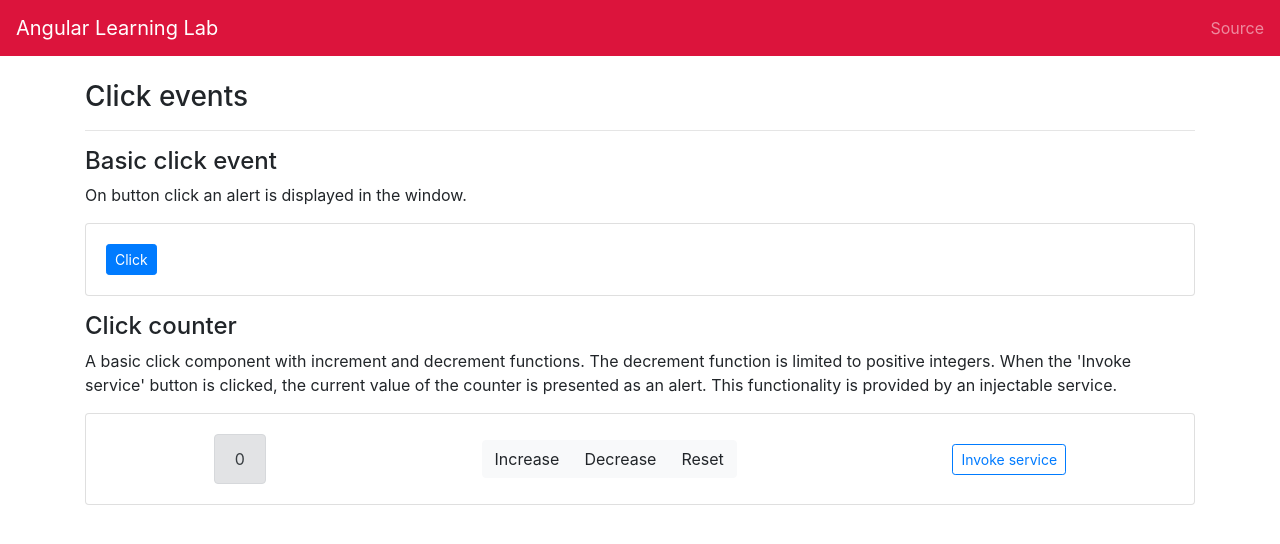
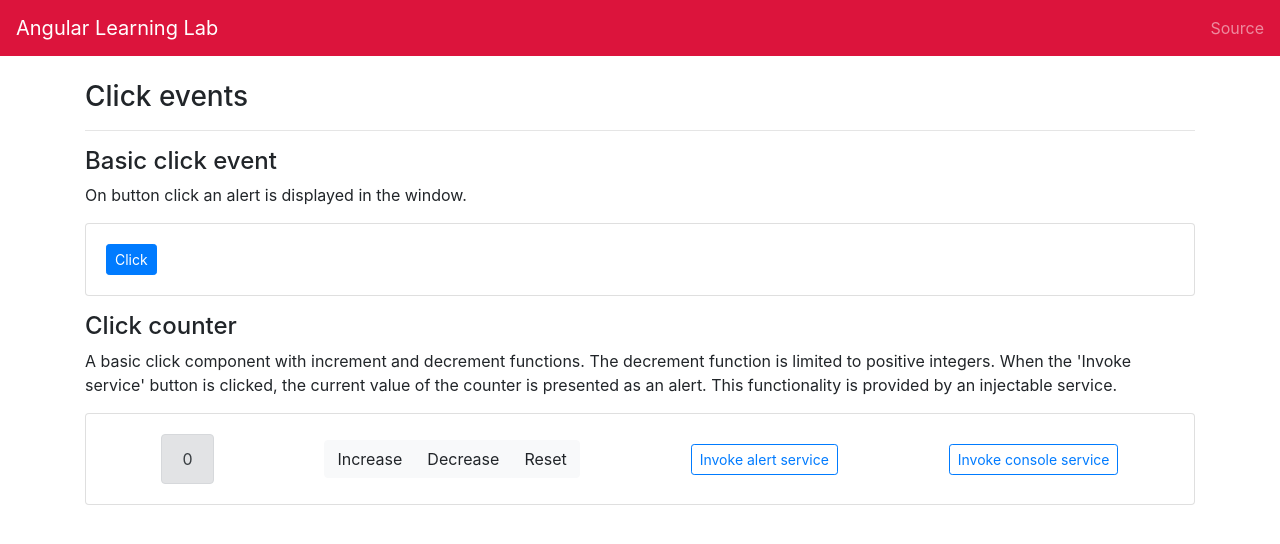
Before and after one commit to thomasabishop/angular-learning-lab, an Angular app: page /click-events in a window 1280 px wide. Shown: the top 544 px of the page. Built offline with nearby package versions, Linux system fonts and the light colour scheme; what ngx-highlightjs would draw is missing.

Commit message:
Create additional console logging service on counter component.

```diff
--- /dev/null
+++ b/src/app/counter/counter-console.service.ts
@@ -0,0 +1,10 @@
+import {Injectable} from '@angular/core';
+
+@Injectable({
+  providedIn: 'root',
+})
+export class CounterConsoleService {
+  public issueConsole(counterValue: number): void {
+    console.log(`The counter value is ${counterValue}`);
+  }
+}
--- a/src/app/counter/counter.component.html
+++ b/src/app/counter/counter.component.html
@@ -1,4 +1,4 @@
-<div class="d-flex justify-content-around align-items-center">
+<div class="d-flex flex-column flex-md-row justify-content-md-around align-items-center">
   <div>
     <div class="alert alert-secondary mb-0" role="alert">
       {{ counter }}
@@ -6,13 +6,16 @@
   </div>
 
   <div>
-    <div class="btn-group" role="group" aria-label="Basic example">
+    <div class="btn-group m-3 m-md-0" role="group" aria-label="Basic example">
       <button type="button" class="btn btn-light" (click)="increase()">Increase</button>
       <button type="button" class="btn btn-light" (click)="decrease()">Decrease</button>
       <button type="button" class="btn btn-light" (click)="reset()">Reset</button>
     </div>
   </div>
-  <button type="button" class="btn btn-outline-primary btn-sm" (click)="counterAlert()">
-    Invoke service
+  <button type="button" class="m-3 m-md-0 btn btn-outline-primary btn-sm" (click)="counterAlert()">
+    Invoke alert service
+  </button>
+  <button type="button" class="btn btn-outline-primary btn-sm" (click)="counterConsole()">
+    Invoke console service
   </button>
 </div>
--- a/src/app/counter/counter.component.ts
+++ b/src/app/counter/counter.component.ts
@@ -1,12 +1,17 @@
 import {Component, OnInit} from '@angular/core';
 import {CounterAlertService} from '../counter-alert.service';
+import {CounterConsoleService} from './counter-console.service';
 @Component({
   selector: 'app-counter',
   templateUrl: './counter.component.html',
   styleUrls: ['./counter.component.less'],
+  providers: [CounterConsoleService],
 })
 export class CounterComponent implements OnInit {
-  constructor(public makeCounterAlert: CounterAlertService) {}
+  constructor(
+    public makeCounterAlert: CounterAlertService,
+    public makeConsoleAlert: CounterConsoleService,
+  ) {}
 
   public counter = 0;
   public ngOnInit(): void {}
@@ -26,4 +31,8 @@ export class CounterComponent implements OnInit {
   public counterAlert(): void {
     this.makeCounterAlert.issueAlert(this.counter);
   }
+
+  public counterConsole(): void {
+    this.makeConsoleAlert.issueConsole(this.counter);
+  }
 }
```
Also changed, not shown: 1 other file (tests, documents, lock files or other folders).
